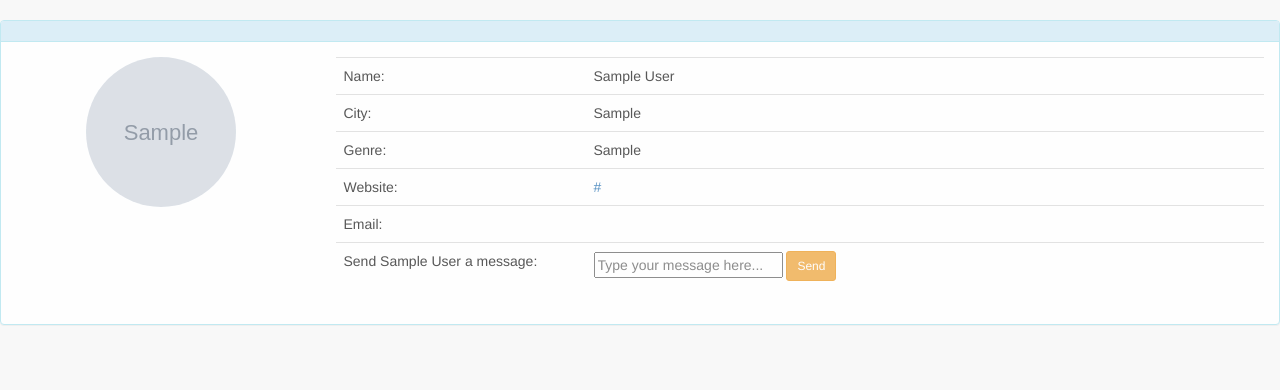
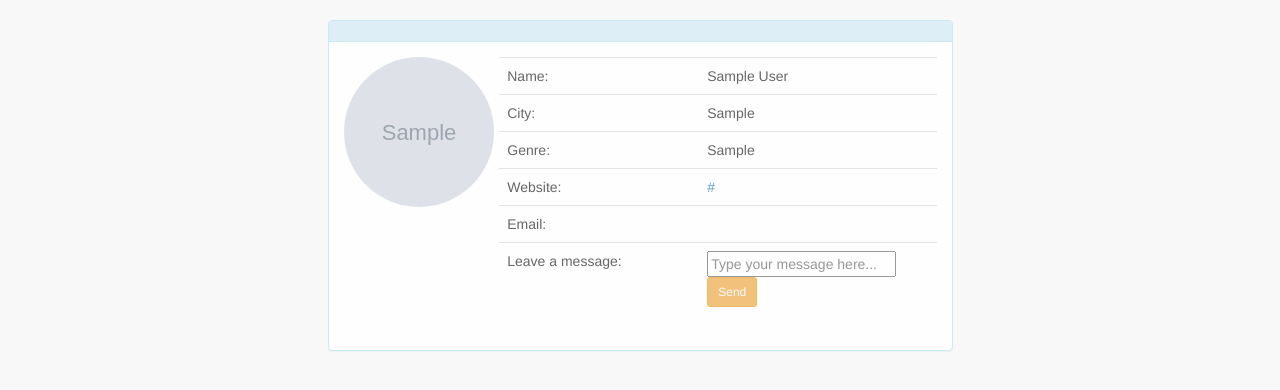
Before and after one commit to jakealdred/discoveragig, a Django app: a page that uses templates/webapp/band.html in a window 1280 px wide. Shown: the part 51-441 px from the top of the page. Run offline with Django 3.2, Linux system fonts and the light colour scheme; tables that the repository leaves empty hold one stand-in row (values such as "Sample post"); grey boxes marked "Sample" are stand-in pictures; some libraries are stand-ins or nearby versions; some web fonts are replaced.

Commit message:
Fixed edit profile page

```diff
--- a/templates/webapp/band.html
+++ b/templates/webapp/band.html
@@ -1,8 +1,12 @@
 {% extends 'webapp/base.html' %}
 
-{% block title %} {{profile.name}}'s page{% endblock %}
+{% block title %} {{username.username}}'s profile{% endblock %}
 
 {% block main_body %}
+
+  <div class="row">
+    <div class="col-lg-3"></div>
+    <div class="col-lg-6">
       <div class="panel panel-info">
               <div class="panel-heading">
                 <h3 class="panel-title">{{ username.username }}</h3>
@@ -14,7 +18,7 @@
                     <table class="table table-user-information">
                       <tbody>
                         <tr>
-                        <td width="250px">Name:</td>
+                          <td width="200px">Name:</td>
                           <td>{{ profile.name }}</td>
                         </tr>
                         <tr>
@@ -34,7 +38,7 @@
                           <td><a href="mailto:{{ user.email }}">{{ username.email }}</a></td>
                         </tr>
                       <tr>
-                        <td>Send {{ profile.name }} a message:</td>
+                          <td>Leave a message:</td>
                           <td>
                               <form id="comment" method="post" action=".">
   	                        {% csrf_token %}
@@ -54,6 +58,8 @@
               </div>
           </div>
       </div>
+    </div>
+    <div class="col-lg-3"></div>
 
 
 
--- a/templates/webapp/create_event.html
+++ b/templates/webapp/create_event.html
@@ -31,7 +31,7 @@
                 </div>
                 <div class="form-group input-group">
                     <span class="input-group-addon"><i class="fa fa-money fa-fw"></i></span>
-                    <input type="float" class="form-control" name="price" placeholder="Price">
+                    <input type="float" class="form-control" name="price" value="0.0" placeholder="Price">
                 </div>
             </div>
 
@@ -62,7 +62,7 @@
         <div class="row">
             <div class="col-lg-5"></div>
             <div class="col-lg-2">
-                <button type="submit" name="submit" class="btn btn-primary btn-lg btn-block">Register</button>
+                <button type="submit" name="submit" class="btn btn-primary btn-lg btn-block">Create</button>
             </div>
             <div class="col-lg-5"></div>
         </div>
--- a/templates/webapp/event.html
+++ b/templates/webapp/event.html
@@ -16,6 +16,10 @@
                             {% csrf_token %}
                             <button type="submit" name="achievement" class="btn btn-primary">I went there!</button>
                             </form>
+                        {% else %}
+                        {{ event.price }}
+                        {{ event.name }}
+                        {{ event.date }}
 						{% endif %}
 					</div>
 
--- a/webapp/models.py
+++ b/webapp/models.py
@@ -59,9 +59,9 @@
 class Event(models.Model):
     band = models.ForeignKey(BandProfile) # Events are created by bands.
     name = models.CharField(max_length=128, unique=True)
-    price = models.FloatField(default=0.0)
+    price = models.FloatField()
     rating = Rating()
-    date = models.DateField(("Date"), default=datetime.date.today)
+    date = models.DateField(("Date"), default=datetime.date.today, null=True, blank=True)
     city = models.CharField(max_length=32)
     venue = models.CharField(max_length=128)
     views = models.IntegerField(default=0)
--- a/webapp/views.py
+++ b/webapp/views.py
@@ -131,31 +131,25 @@
 
 
 def edit_profile(request):
-    context_dict = {}
     user = request.user
     if request.method == 'POST':
-        print request.FILES
-        user_profile_form = UserProfileForm(data=request.FILES)
+        user_profile = UserProfile.objects.get(user=user)
 
-        # Tries to retrieve UserProfile
-        try:
-            user_profile = UserProfile.objects.get(user=user)
-            print "yy"
-        except:
-            user_profile = user_profile_form.save(commit=False)
-            user_profile.user = user
+        if 'picture' in request.FILES:
+            user_profile.picture = request.FILES['picture']
+        if 'name' in request.FILES:
+            user_profile.name = request.POST['name']
+        if 'website' in request.FILES:
+            user_profile.website = request.POST['website']
+        if 'city' in request.FILES:
+            user_profile.city = request.POST['city']
+        if 'genre' in request.FILES:
+            user_profile.genre = request.POST['genre']
+        user_profile.save()
 
-        if user_profile_form.is_valid():
+        return HttpResponseRedirect('/')
 
-            if 'picture' in request.FILES:
-                user_profile.picture = request.FILES['picture']
-            user_profile.save()
-
-            return HttpResponseRedirect('/')
-
-        else:
-            print user_profile_form.errors
-    return render(request, 'webapp/edit_profile.html', context_dict)
+    return render(request, 'webapp/edit_profile.html', {})
 
 
 @login_required
@@ -291,17 +285,12 @@
 
     if request.method == 'POST':
         if band:
-
             event_form = EventForm(data=request.POST)
             if event_form.is_valid():
                 event = event_form.save(commit=False)
                 event.band = band
                 if 'picture' in request.FILES:
                     event.picture = request.FILES['picture']
-                event.save()
-                return HttpResponseRedirect('/event/%s' % event.slug)
-                if 'picture' in request.FILES:
-				    event.picture = request.FILES['picture']
 
                 event.save()
 
```
Also changed, not shown: webapp/migrations/0013_event_genre.py (added), webapp/migrations/0014_auto_20150322_2111.py (added), webapp/migrations/0015_auto_20150322_2121.py (added). Lines whose indentation alone changed are shown as unchanged.
